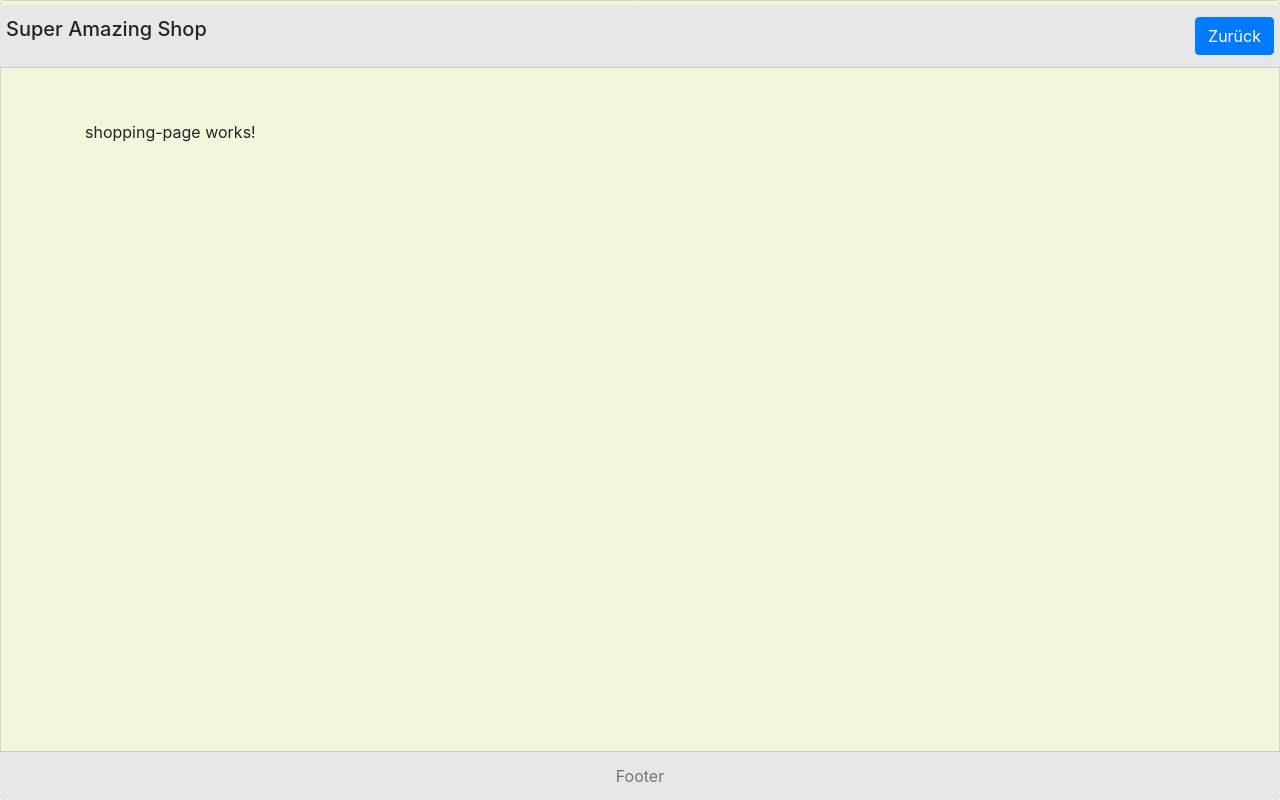
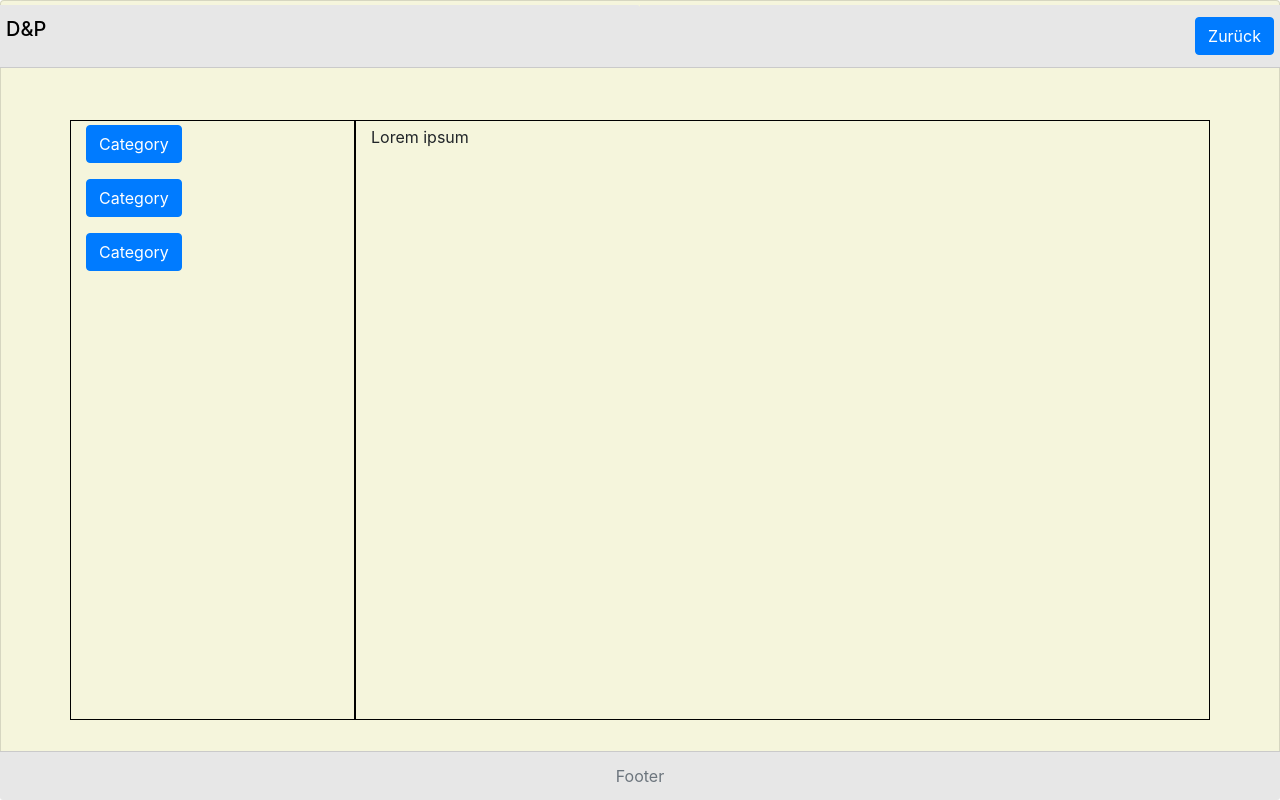
Before and after one commit to PhilippJoerg/FrontEndCapstoneWebshop, an Angular app in the folder SuperAmazingShop/: page /home/shopping in a window 1280 px wide. Built offline with nearby package versions, Linux system fonts and the light colour scheme.

Commit message:
started the shopping page

```diff
--- a/SuperAmazingShop/angular.json
+++ b/SuperAmazingShop/angular.json
@@ -27,11 +27,13 @@
               "src/assets"
             ],
             "styles": [
-              "node_modules/bootstrap/dist/css/bootstrap.min.css",
+              "./node_modules/bootstrap/dist/css/bootstrap.min.css",
               "src/styles.scss"
             ],
             "scripts": [
-              "node_modules/bootstrap/dist/js/bootstrap.min.js"
+              "./node_modules/jquery/dist/jquery.min.js",
+              "./node_modules/popper.js/dist/umd/popper.min.js",
+              "./node_modules/bootstrap/dist/js/bootstrap.min.js"
             ],
             "es5BrowserSupport": true
           },
--- a/SuperAmazingShop/package.json
+++ b/SuperAmazingShop/package.json
@@ -22,6 +22,9 @@
     "@ng-bootstrap/ng-bootstrap": "^4.1.1",
     "bootstrap": "^4.3.1",
     "core-js": "^2.5.4",
+    "jquery": "^3.3.1",
+    "popper": "^1.0.1",
+    "popper.js": "^1.14.7",
     "rxjs": "~6.3.3",
     "tslib": "^1.9.0",
     "zone.js": "~0.8.26"
@@ -31,9 +34,10 @@
     "@angular/cli": "~7.3.7",
     "@angular/compiler-cli": "~7.2.0",
     "@angular/language-service": "~7.2.0",
-    "@types/node": "~8.9.4",
     "@types/jasmine": "~2.8.8",
     "@types/jasminewd2": "~2.0.3",
+    "@types/jquery": "^3.3.29",
+    "@types/node": "~8.9.4",
     "codelyzer": "~4.5.0",
     "jasmine-core": "~2.99.1",
     "jasmine-spec-reporter": "~4.2.1",
--- a/SuperAmazingShop/src/app/app.component.html
+++ b/SuperAmazingShop/src/app/app.component.html
@@ -1,7 +1,7 @@
 <div class="card">
   <div class="row">
     <div class="card-header header my-1 col-6">
-      <h5>Super Amazing Shop</h5>
+      <h5><a href="home" class="homelink">D&P</a></h5>
     </div>
     <div class="card-header header my-1 col-6">
       <div *ngIf="router.url.includes('/shopping')">
--- a/SuperAmazingShop/src/app/app.component.scss
+++ b/SuperAmazingShop/src/app/app.component.scss
@@ -14,3 +14,7 @@ $firstcolor: rgb(231, 231, 231);
     background-color: beige;
     height: 95vh;
 }
+.homelink{
+    text-decoration: none;
+    color:black;
+}
--- a/SuperAmazingShop/src/app/home-page/home-page.component.html
+++ b/SuperAmazingShop/src/app/home-page/home-page.component.html
@@ -1,37 +1,69 @@
-<div id="carouselId" class="carousel slide" data-ride="carousel">
+<div class="row justify-content-center">
+  <!-- -rubric04
+      The text that welcomes you to the page-->
+  <h1 class="textsize">Welcome to the D&P shop</h1>
+</div>
+<div class="row justify-content-end">
+  <div class="form-group col-xl-3 col-sm-5" >
+      <div class="col-sm-offset-2 col-sm-10">
+          <div class="checkbox">
+              <label class="float-right">
+                  <!-- -rubric06
+                      the switch that toggles the slideshow-->
+                  <input type="checkbox" id="toggleslide" (click)="toggle()" checked> Toggle Slide Show
+              </label>
+          </div>
+      </div>
+  </div>
+</div>
+<!-- -rubric01
+  the carousel that cycles through 4 pictures -->
+<div id="myCarousel" class="carousel slide" data-ride="carousel">
   <ol class="carousel-indicators">
-    <li data-target="#carouselId" data-slide-to="0" class="active"></li>
-    <li data-target="#carouselId" data-slide-to="1"></li>
-    <li data-target="#carouselId" data-slide-to="2"></li>
+      <li data-target="#myCarousel" data-slide-to="0" class="active"></li>
+      <li data-target="#myCarousel" data-slide-to="1"></li>
+      <li data-target="#myCarousel" data-slide-to="2"></li>
+      <li data-target="#myCarousel" data-slide-to="3"></li>
   </ol>
   <div class="carousel-inner" role="listbox">
       <div class="carousel-item active">
-      <img src="https://cdn.pixabay.com/photo/2017/11/18/17/09/strawberry-2960533_960_720.jpg" alt="First slide" class="responsive">
+          <img src="https://cdn.pixabay.com/photo/2017/11/18/17/09/strawberry-2960533_960_720.jpg" alt="Strawberrys" class="responsive">
           <div class="carousel-caption d-none d-md-block">
-        <h3>Title</h3>
-        <p>Description</p>
+              <h3>Fresh Strawberrys</h3>
+              <p>Today 500g for only 0.99€</p>
           </div>
       </div>
       <div class="carousel-item">
-      <img src="https://cdn.pixabay.com/photo/2016/04/13/07/18/blueberry-1326154_960_720.jpg" alt="Second slide" class="responsive">
+          <img src="https://cdn.pixabay.com/photo/2016/04/13/07/18/blueberry-1326154_960_720.jpg" alt="Blueberry" class="responsive">
           <div class="carousel-caption d-none d-md-block">
-        <h3>Title</h3>
-        <p>Description</p>
+              <h3>Tasty Blueberrys</h3>
+              <p>250g for just 1.99€</p>
           </div>
       </div>
       <div class="carousel-item">
-      <img src="https://cdn.pixabay.com/photo/2014/12/08/09/45/noodles-560657_960_720.jpg" alt="Third slide" class="responsive">
+          <img src="https://cdn.pixabay.com/photo/2014/12/08/09/45/noodles-560657_960_720.jpg" alt="Noodles" class="responsive">
           <div class="carousel-caption d-none d-md-block">
-        <h3>Title</h3>
-        <p>Description</p>
+              <h3>Noodles</h3>
+              <p>All variations starting at 1.49€</p>
+          </div>
+      </div>
+      <div class="carousel-item">
+          <img src="https://cdn.pixabay.com/photo/2018/07/12/02/32/basil-3532424_960_720.jpg" alt="Basil" class="responsive">
+          <div class="carousel-caption d-none d-md-block">
+              <h3>Basil</h3>
+              <p>This week only 1€</p>
           </div>
       </div>
   </div>
-  <a class="carousel-control-prev" href="#carouselId" role="button" data-slide="prev">
+  <!-- -rubric02
+      button that cycles to the left-->
+  <a class="carousel-control-prev" href="#myCarousel" role="button" data-slide="prev">
       <span class="carousel-control-prev-icon" aria-hidden="true"></span>
       <span class="sr-only">Previous</span>
   </a>
-  <a class="carousel-control-next" href="#carouselId" role="button" data-slide="next">
+  <!-- -rubric03
+      button that cycles to the right-->
+  <a class="carousel-control-next" href="#myCarousel" role="button" data-slide="next">
       <span class="carousel-control-next-icon" aria-hidden="true"></span>
       <span class="sr-only">Next</span>
   </a>
@@ -39,9 +71,16 @@
 
 
 <div class="row justify-content-center">
-  <a class="btn btn-primary m-5" href="home/shopping">Shop All</a>
+  <!-- -rubric05
+      the button with is labeled Shop All-->
+  <!-- -roubric12
+      the button that takes you to the shopping page-->
+  <a class="btn btn-primary mt-3" href="home/shopping">Shop All</a>
 </div>
-<!--  https://cdn.pixabay.com/photo/2017/11/18/17/09/strawberry-2960533_960_720.jpg
+
+
+<!--https://cdn.pixabay.com/photo/2017/11/18/17/09/strawberry-2960533_960_720.jpg
   https://cdn.pixabay.com/photo/2016/04/13/07/18/blueberry-1326154_960_720.jpg
   https://cdn.pixabay.com/photo/2014/12/08/09/45/noodles-560657_960_720.jpg
-      https://cdn.pixabay.com/photo/2018/07/12/02/32/basil-3532424_960_720.jpg  -->
+  https://cdn.pixabay.com/photo/2018/07/12/02/32/basil-3532424_960_720.jpg
+  I made sure these pictures that are not copyrighted-->
--- a/SuperAmazingShop/src/app/home-page/home-page.component.ts
+++ b/SuperAmazingShop/src/app/home-page/home-page.component.ts
@@ -1,12 +1,27 @@
-import { Component } from '@angular/core';
+import { Component, OnInit } from '@angular/core';
+declare var $: any;
 
 @Component({
   selector: 'app-home-page',
   templateUrl: './home-page.component.html',
   styleUrls: ['./home-page.component.scss']
 })
-export class HomePageComponent {
-
+export class HomePageComponent implements OnInit {
   constructor() {
   }
+
+  ngOnInit() {
+    $('.carousel').carousel({interval: 3000});
+
+    const $toggle = $('#toggleslide');
+    $toggle.bind('click', () => {
+        if ($toggle.hasClass('pause')) {
+            $('.carousel').carousel('cycle');
+            $toggle.removeClass('pause');
+        } else {
+            $('.carousel').carousel('pause');
+            $toggle.addClass('pause');
+        }
+    });
+  }
 }
--- a/SuperAmazingShop/src/app/shopping-page/shopping-page.component.html
+++ b/SuperAmazingShop/src/app/shopping-page/shopping-page.component.html
@@ -1,3 +1,82 @@
-<p>
-  shopping-page works!
-</p>
+<div class="row">
+  <div class="col-lg-3 col-5 box">
+    <!-- <ul>
+      <li>Categorie</li>
+      <ul>
+        <li>Subcategorie</li>
+        <li>Subcategorie</li>
+        <li>Subcategorie</li>
+      </ul>
+      <li>Categorie</li>
+      <ul>
+        <li>Subcategorie</li>
+        <li>Subcategorie</li>
+        <li>Subcategorie</li>
+      </ul>
+      <li>Categorie</li>
+      <ul>
+        <li>Subcategorie</li>
+        <li>Subcategorie</li>
+        <li>Subcategorie</li>
+      </ul>
+    </ul> -->
+    <p class="mt-1">
+      <a
+        class="btn btn-primary"
+        data-toggle="collapse"
+        href="#cat1"
+        role="button"
+        aria-expanded="false"
+        aria-controls="cat1"
+      >
+        Category
+      </a>
+    </p>
+    <div class="collapse" id="cat1">
+      <div class="card card-body">
+        <li>Subcategorie</li>
+        <li>Subcategorie</li>
+        <li>Subcategorie</li>
+      </div>
+    </div>
+    <p class="mt-1">
+      <a
+        class="btn btn-primary"
+        data-toggle="collapse"
+        href="#cat2"
+        role="button"
+        aria-expanded="false"
+        aria-controls="cat2"
+      >
+        Category
+      </a>
+    </p>
+    <div class="collapse" id="cat2">
+      <div class="card card-body">
+        <li>Subcategorie</li>
+        <li>Subcategorie</li>
+        <li>Subcategorie</li>
+      </div>
+    </div>
+    <p class="mt-1">
+      <a
+        class="btn btn-primary"
+        data-toggle="collapse"
+        href="#cat3"
+        role="button"
+        aria-expanded="false"
+        aria-controls="ca3"
+      >
+        Category
+      </a>
+    </p>
+    <div class="collapse" id="cat3">
+      <div class="card card-body">
+        <li>Subcategorie</li>
+        <li>Subcategorie</li>
+        <li>Subcategorie</li>
+      </div>
+    </div>
+  </div>
+  <div class="col-lg-9 col-7 box">Lorem ipsum</div>
+</div>
--- a/SuperAmazingShop/src/app/shopping-page/shopping-page.component.scss
+++ b/SuperAmazingShop/src/app/shopping-page/shopping-page.component.scss
@@ -0,0 +1,5 @@
+.box{
+    border:1px solid black;
+    line-height: 4vh;
+    height: 75vh;
+}
--- a/SuperAmazingShop/src/tsconfig.app.json
+++ b/SuperAmazingShop/src/tsconfig.app.json
@@ -2,7 +2,9 @@
   "extends": "../tsconfig.json",
   "compilerOptions": {
     "outDir": "../out-tsc/app",
-    "types": []
+    "types": [
+      "jquery"
+    ]
   },
   "exclude": [
     "test.ts",
```
Also changed, not shown: 2 other files (tests, documents, lock files or other folders). Lines whose indentation alone changed are shown as unchanged.
